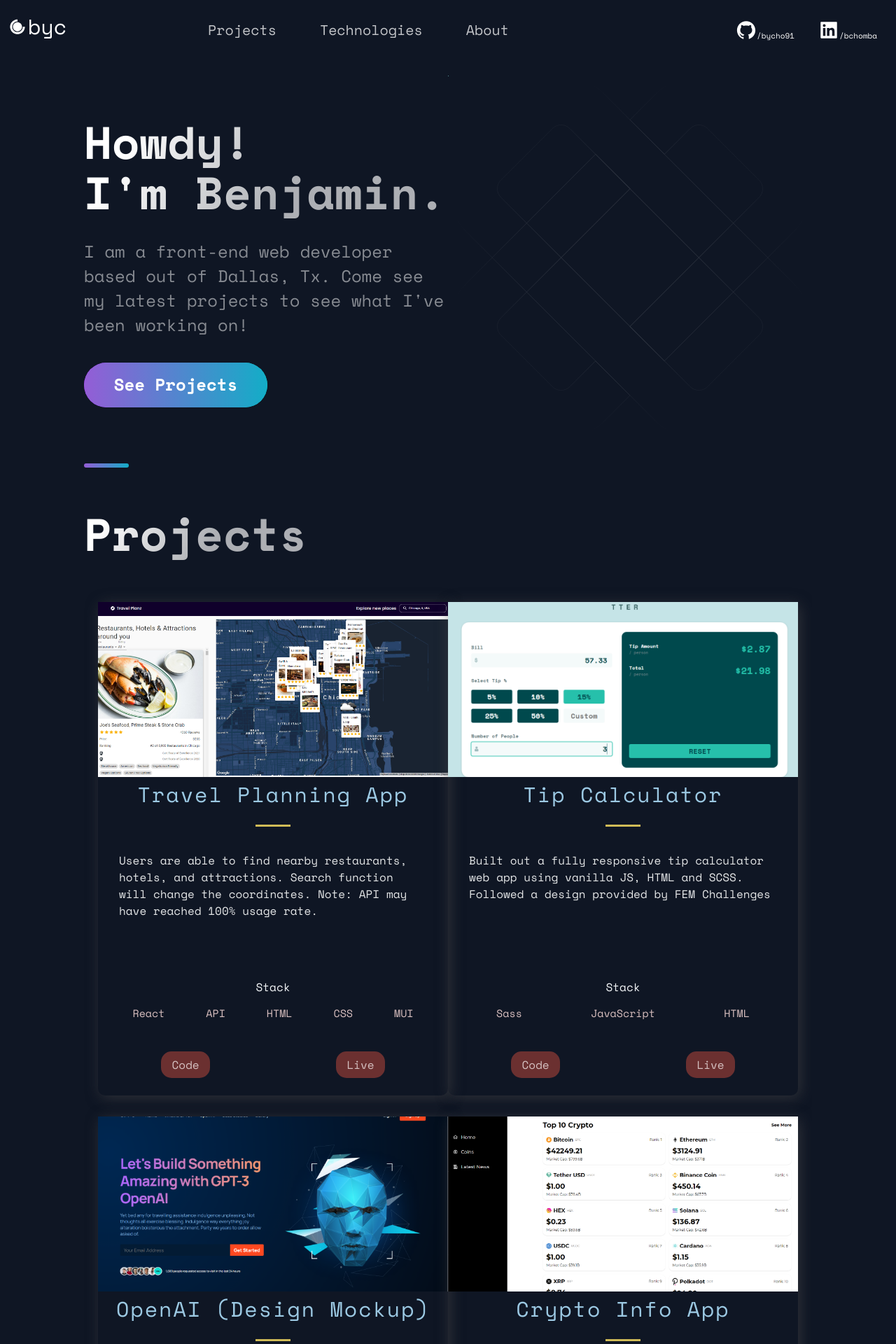
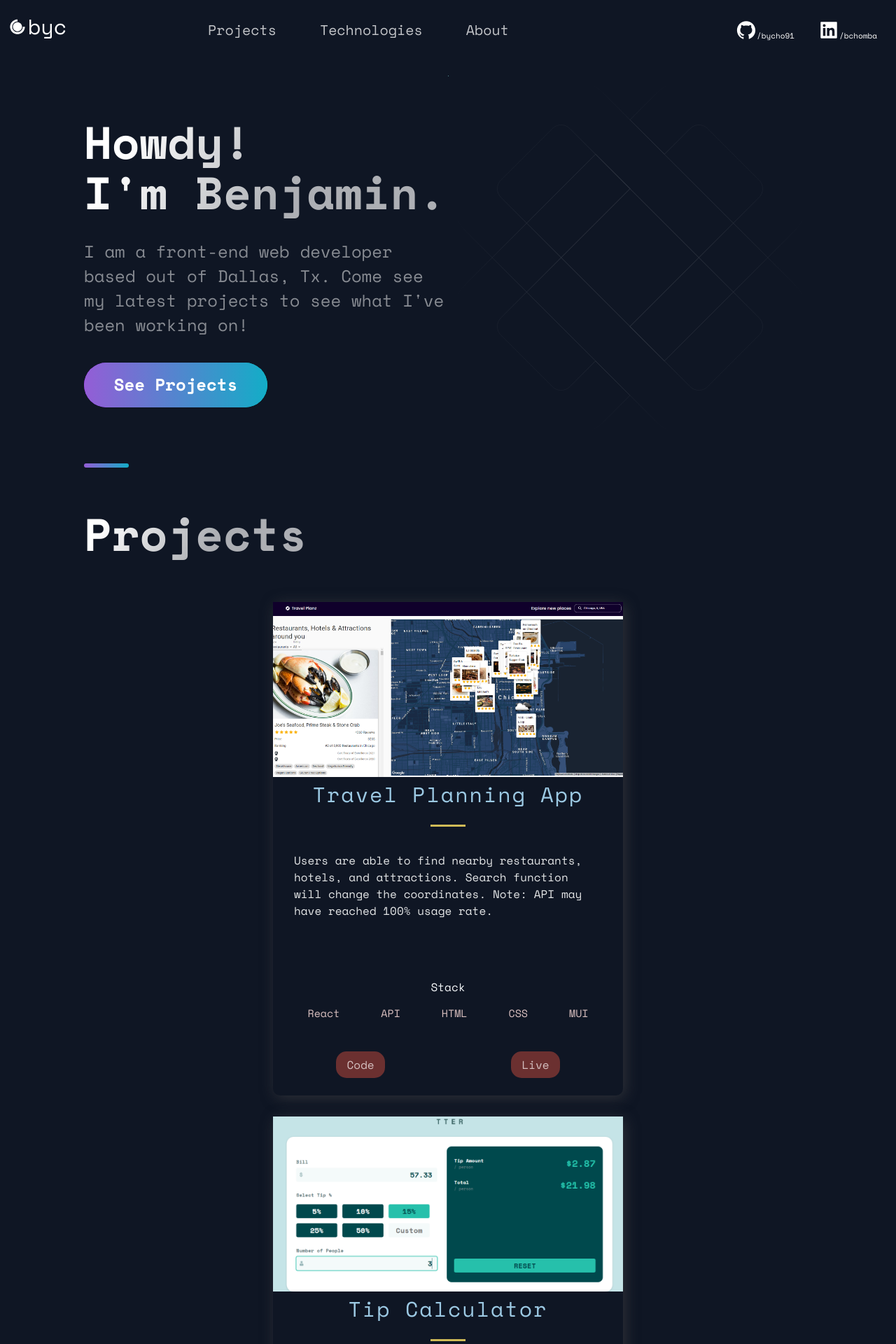
Before and after one commit to bycho91/portfolio-v2, a Next.js app: page / in a window 1280 px wide. Shown: the top 1920 px of the page at 70% size. Built offline with nearby package versions, Linux system fonts and the light colour scheme.

Commit message:
Update ProjectsStyles.js

```diff
--- a/src/components/Projects/ProjectsStyles.js
+++ b/src/components/Projects/ProjectsStyles.js
@@ -9,7 +9,7 @@
 
 export const GridContainer = styled.section`
   display: grid;
-  grid-template-columns: repeat(auto-fill, minmax(400px, 1fr));
+  grid-template-columns: repeat(auto-fill, minmax(500px, 1fr));
   padding: 3rem;
   place-items: center;
   column-gap: 2rem;
```
